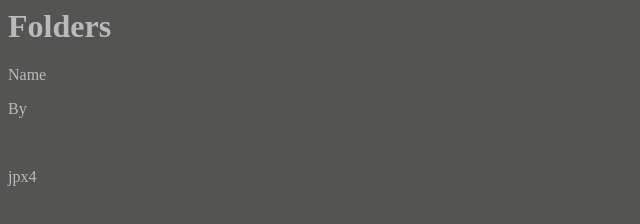
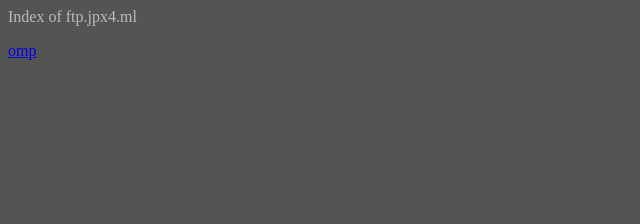
Before and after one commit to jpx4/jpx4.github.io, a plain HTML site: page index.html in a window 1280 px wide. Shown: the whole page, without its empty margins (0-640 px from the left). Drawn offline with Linux system fonts and the light colour scheme.

Commit message:
Update index.html

```diff
--- a/index.html
+++ b/index.html
@@ -9,8 +9,7 @@
     <title>ftp - jpx4</title>
   </head>
   <body>
-    <h1>Folders</h1>
-    <p>Name</p><p>By</p><br>
-    <a href="/omp" omp></a><p>jpx4</p>
+    <p>Index of ftp.jpx4.ml</p>
+    <a href="/omp">omp</a>
   </body>
 <html>
```
